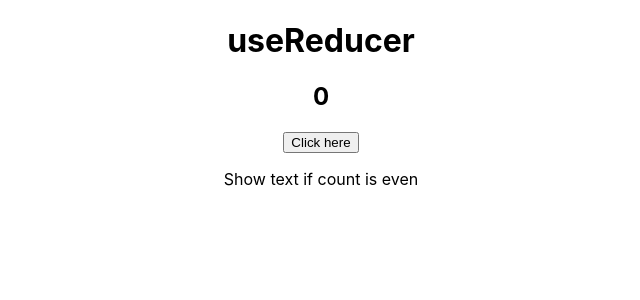
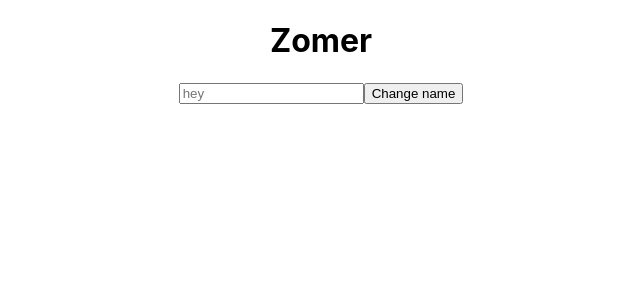
Before and after one commit to zomeru/hooks-refresh, a React (Vite) app: page / in a window 1280 px wide. Shown: the top 300 px of the page, without its empty margins (319-959 px from the left). Built offline with nearby package versions, Linux system fonts and the light colour scheme.

Commit message:
Learn the basic of useRef

```diff
--- a/src/App.tsx
+++ b/src/App.tsx
@@ -1,11 +1,13 @@
 import React from 'react';
+import './App.css';
 import UseReducer from './UseReducer';
-import './App.css';
+import UseRef from './UseRef';
 
 function App() {
   return (
     <div className='App'>
-      <UseReducer />
+      {/* <UseReducer /> */}
+      <UseRef />
     </div>
   );
 }
--- /dev/null
+++ b/src/UseRef/index.tsx
@@ -0,0 +1,25 @@
+import React, { useRef } from 'react';
+
+interface UseRefProps {}
+
+const UseRef: React.FC<UseRefProps> = ({}) => {
+  const inputRef = useRef<HTMLInputElement>(null);
+
+  const onClickk = () => {
+    // will focus on input
+    // inputRef.current!.focus();
+
+    // will erase the input text
+    inputRef.current!.value = '';
+  };
+
+  return (
+    <div>
+      <h1>Zomer</h1>
+      <input type='text' placeholder='hey' ref={inputRef} />
+      <button onClick={onClickk}>Change name</button>
+    </div>
+  );
+};
+
+export default UseRef;
```
Also changed, not shown: 1 other file (tests, documents, lock files or other folders).
